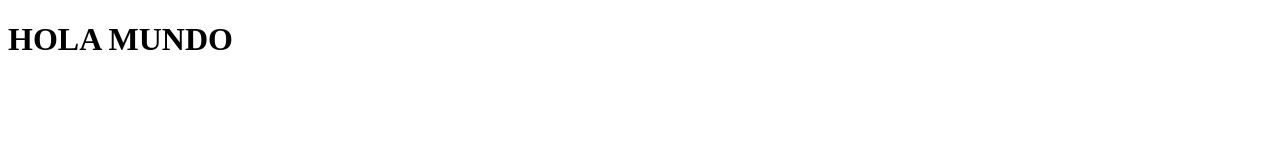
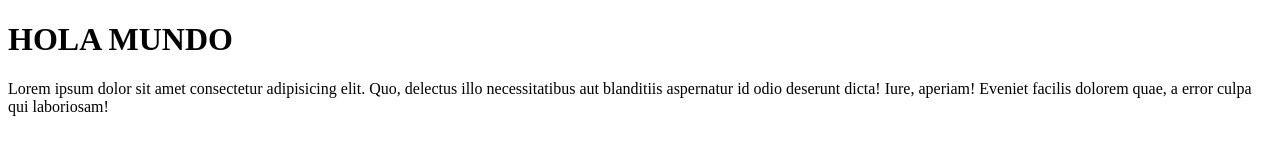
Before and after one commit to xuyingflores/segundaprueba, a plain HTML site: page index.html in a window 1280 px wide. Drawn offline with Linux system fonts and the light colour scheme.

Commit message:
parrafo agregado

```diff
--- a/index.html
+++ b/index.html
@@ -8,5 +8,6 @@
 </head>
 <body>
     <h1>HOLA MUNDO</h1>
+    <p>Lorem ipsum dolor sit amet consectetur adipisicing elit. Quo, delectus illo necessitatibus aut blanditiis aspernatur id odio deserunt dicta! Iure, aperiam! Eveniet facilis dolorem quae, a error culpa qui laboriosam!</p>
 </body>
 </html>
```
